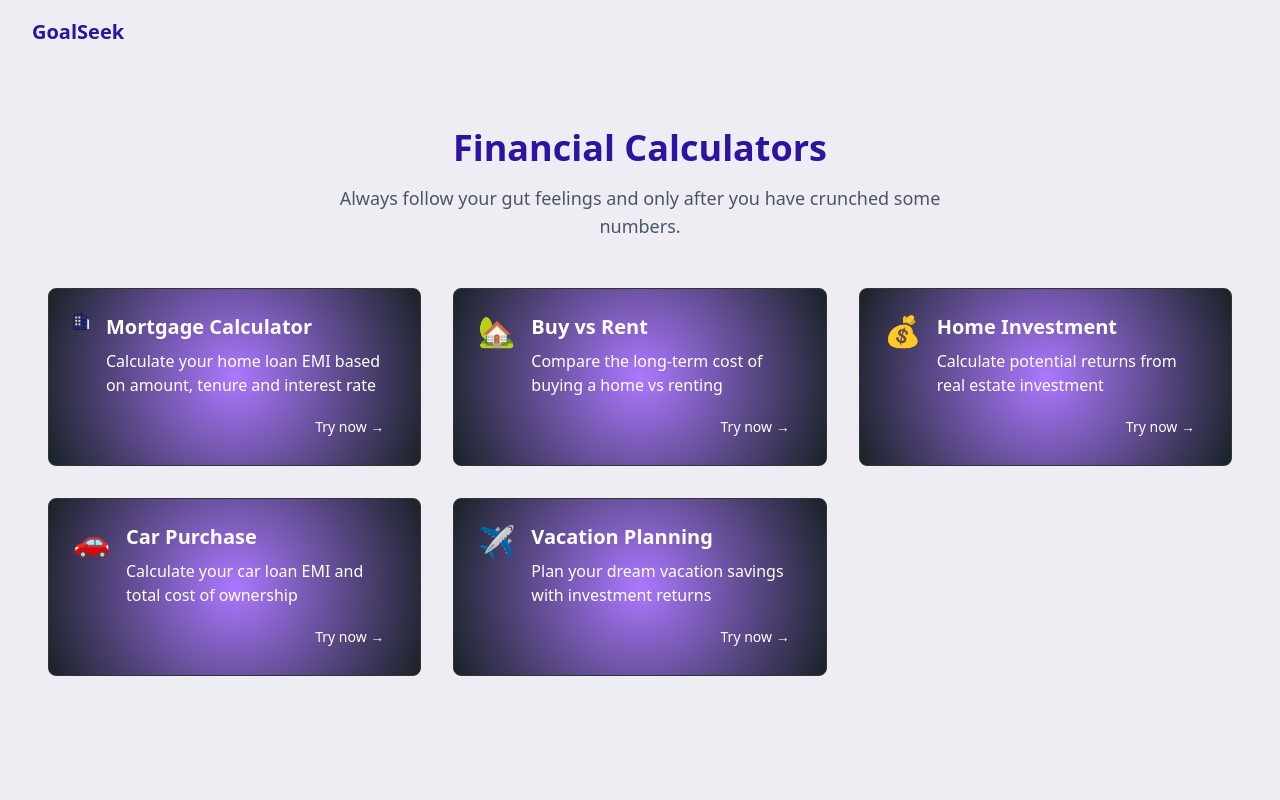
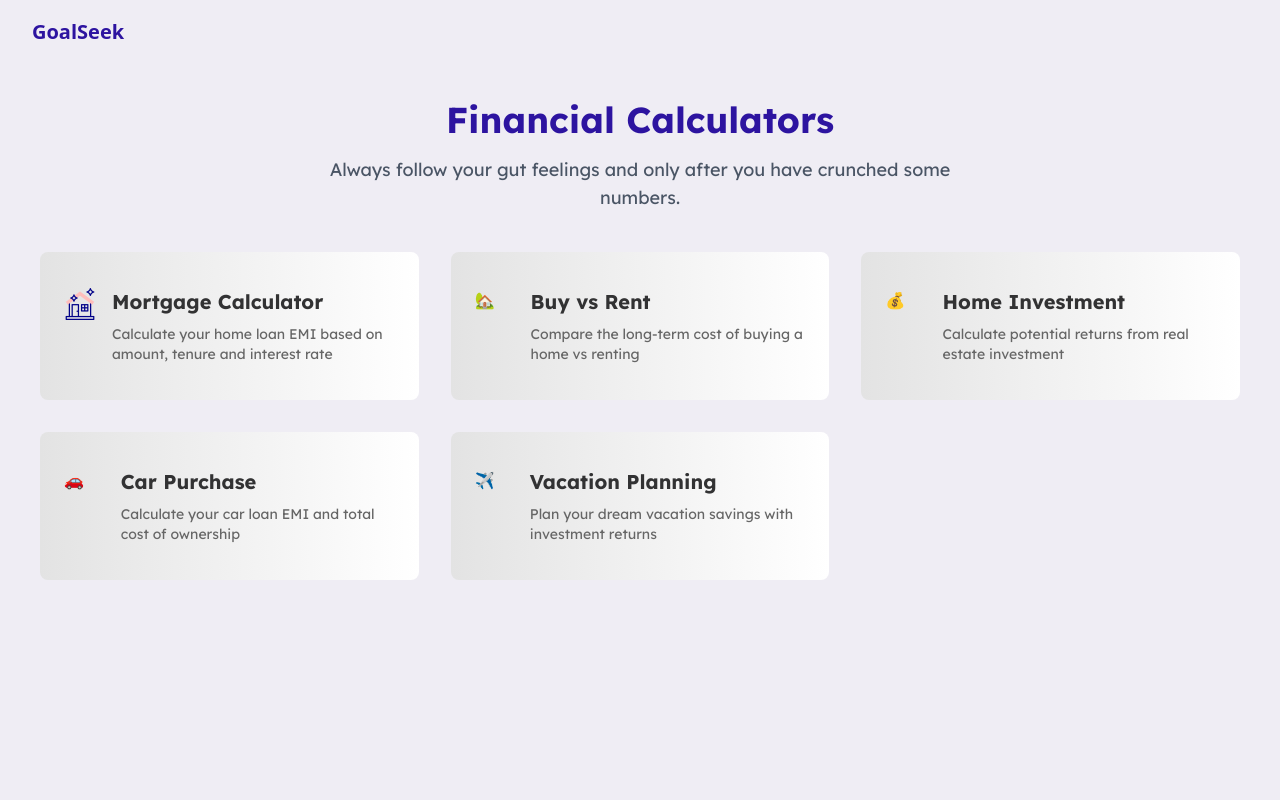
Before and after one commit to SerDunk/financial-calculators, a Next.js app: page / in a window 1280 px wide. Shown: the top 800 px of the page. Built offline with nearby package versions, Linux system fonts and the light colour scheme.

Commit message:
Changed home page gradient and correct icons

```diff
--- a/src/app/calculators/mortgage/page.js
+++ b/src/app/calculators/mortgage/page.js
@@ -132,7 +132,7 @@ const MortgageCalculator = () => {
           className="rounded-2xl p-6"
           style={{
             background:
-              "radial-gradient(ellipse 113px 357px at top, #8362D1 -60%, #192226 130%)",
+              "radial-gradient(ellipse 113px 357px at center, #8362D1 -60%, #192226 130%)",
           }}
         >
           <div className="mb-1">
@@ -162,10 +162,9 @@ const MortgageCalculator = () => {
                 color: "#fff",
                 "& .MuiSlider-thumb": {
                   backgroundImage: "url('/slider.svg')",
-                  backgroundSize: "cover",
-                  backgroundColor: "transparent",
-                  width: 20,
-                  height: 20,
+                  backgroundPosition: "center",
+                  width: 18,
+                  height: 18,
                 },
               }}
             />
@@ -197,10 +196,9 @@ const MortgageCalculator = () => {
                 color: "#fff",
                 "& .MuiSlider-thumb": {
                   backgroundImage: "url('/slider.svg')",
-                  backgroundSize: "cover",
-                  backgroundColor: "transparent",
-                  width: 20,
-                  height: 20,
+                  backgroundPosition: "center",
+                  width: 18,
+                  height: 18,
                 },
               }}
             />
@@ -232,10 +230,9 @@ const MortgageCalculator = () => {
                 color: "#fff",
                 "& .MuiSlider-thumb": {
                   backgroundImage: "url('/slider.svg')",
-                  backgroundSize: "cover",
-                  backgroundColor: "transparent",
-                  width: 20,
-                  height: 20,
+                  backgroundPosition: "center",
+                  width: 18,
+                  height: 18,
                 },
               }}
             />
--- a/src/app/layout.js
+++ b/src/app/layout.js
@@ -10,7 +10,7 @@ export const metadata = {
 export default function RootLayout({ children }) {
   return (
     <html lang="en" className={lexend.variable}>
-      <body className="bg-[#EFEDF4] min-h-screen flex flex-col">
+      <body className="bg-[#EFEDF4] min-h-screen flex flex-col justify-center">
         <Navbar />
         <main className="container mx-auto px-4 py-4 flex-grow">
           {children}
--- a/src/app/page.js
+++ b/src/app/page.js
@@ -3,13 +3,13 @@ import { calculatorData } from "@/constants/calculatorData";
 
 export default function Home() {
   return (
-    <div className="min-h-screen bg-[#EFEDF4] py-12 px-4 sm:px-6 lg:px-8">
+    <div className="min-h-screen bg-[#EFEDF4] py-3 font-lexend sm:py-5 px-4 sm:px-6">
       <div className="max-w-7xl mx-auto">
-        <div className="text-center mb-12">
-          <h1 className="text-4xl font-bold text-[#2D14A0] mb-4">
+        <div className="text-center sm:mb-10 mb-8">
+          <h1 className="sm:text-4xl text-2xl font-bold text-[#2D14A0] mb-4">
             Financial Calculators
           </h1>
-          <p className="text-lg text-gray-600 max-w-2xl mx-auto">
+          <p className="sm:text-lg text-md text-gray-600 max-w-2xl mx-auto">
             Always follow your gut feelings and only after you have crunched
             some numbers.
           </p>
--- a/src/components/CalculatorCard.js
+++ b/src/components/CalculatorCard.js
@@ -1,22 +1,22 @@
 import Link from "next/link";
 
-const CalculatorCard = ({ title, description, icon, link, color }) => {
+const CalculatorCard = ({ title, description, icon, link }) => {
   return (
     <Link href={link}>
       <div
-        className={`border rounded-lg p-6 hover:shadow-lg transition-shadow duration-300 cursor-pointer h-full bg-[radial-gradient(circle_at_center,_#AB78FF,_#192226)]`}
+        className={`border-[#323233] rounded-lg p-6 hover:shadow-lg transition-shadow duration-300 cursor-pointer h-full font-lexend`}
+        style={{
+          background: "linear-gradient(to right, #E3E3E3, #FFFFFF)",
+        }}
       >
-        <div className="flex items-start space-x-4">
-          <div className="text-3xl">{icon}</div>
+        <div className="flex items-start space-x-4 py-3">
+          <div className="sm:w-14 sm:h-14 w-20 h-20">{icon}</div>
           <div>
-            <h3 className="text-xl font-bold text-white mb-2">{title}</h3>
-            <p className="text-white">{description}</p>
+            <h3 className="sm:text-xl text-lg font-bold text-[#323233] mb-2">
+              {title}
+            </h3>
+            <p className="text-[#666666] sm:text-md text-sm">{description}</p>
           </div>
-        </div>
-        <div className="mt-4 flex justify-end">
-          <span className="inline-flex items-center px-3 py-1 rounded-full text-sm font-medium text-white">
-            Try now →
-          </span>
         </div>
       </div>
     </Link>
--- a/src/constants/calculatorData.js
+++ b/src/constants/calculatorData.js
@@ -1,4 +1,4 @@
-import Home from "../../public/office 1.svg";
+import Home from "../../public/house-cleaning.png";
 import Image from "next/image";
 
 export const calculatorData = [
```
Also changed, not shown: public/house-cleaning.png (added).
